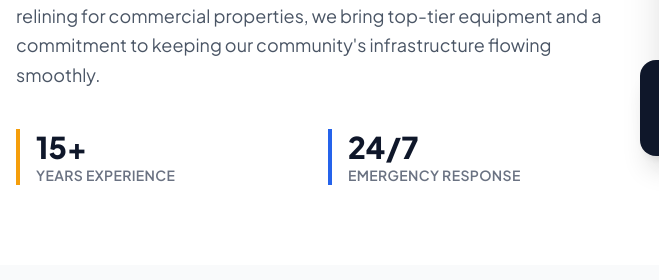
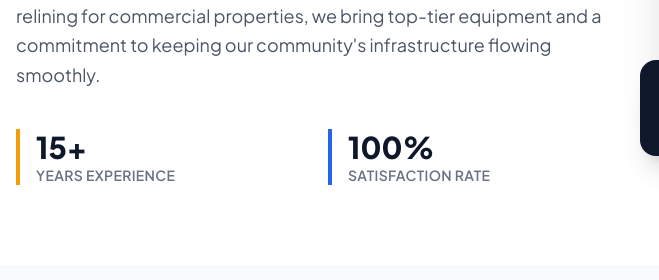
Before and after one commit to zaighum2371-glitch/Reline-drains-website, a website built with Vite: page index.html in a window 1280 px wide. Shown: the part 1641-1921 px from the top of the page, 0-659 px from the left. Built offline with nearby package versions, Linux system fonts and the light colour scheme; some packages are replaced by stand-ins of ours.

Commit message:
feat: replace 24/7 Emergency Response with 100% Satisfaction Rate in About Us

```diff
--- a/index.html
+++ b/index.html
@@ -168,8 +168,8 @@
                         <p class="text-sm font-semibold text-gray-500 uppercase tracking-wide">Years Experience</p>
                     </div>
                     <div class="border-l-4 border-brand-blue pl-4">
-                        <p class="text-3xl font-extrabold text-brand-navy">24/7</p>
-                        <p class="text-sm font-semibold text-gray-500 uppercase tracking-wide">Emergency Response</p>
+                        <p class="text-3xl font-extrabold text-brand-navy">100%</p>
+                        <p class="text-sm font-semibold text-gray-500 uppercase tracking-wide">Satisfaction Rate</p>
                     </div>
                 </div>
             </div>
```
